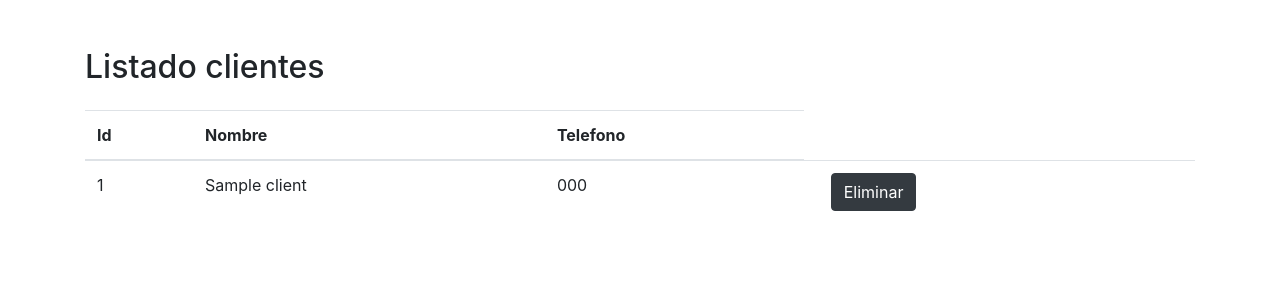
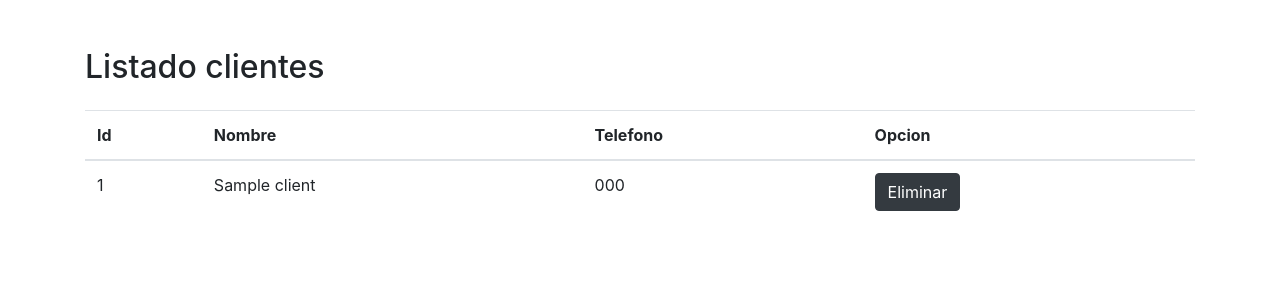
Before and after one commit to echeverriaalex/final-reparacion-celulares, a PHP site: template Views/client-list.php in a window 1280 px wide. Shown: the part 56-356 px from the top of the page. Run offline with PHP 8.4, Linux system fonts and the light colour scheme; the template is opened without the code that fills it: most values are stand-ins (such as "Sample title", 1, 10 or a date in 2020); some libraries are stand-ins or nearby versions.

Commit message:
arreglos visuales de codigo

```diff
--- a/Views/client-list.php
+++ b/Views/client-list.php
@@ -10,6 +10,7 @@
                          <th>Id</th>
                          <th>Nombre</th>
                          <th>Telefono</th>
+                         <th>Opcion</th>
                     </thead>
                     <tbody>
                          <?php
@@ -20,11 +21,13 @@
                                    <td> <?php echo $client->getNombre();?></td>
                                    <td> <?php echo $client->getTelefono();?></td>
                                    <td>
-                                        <form class="bg-light-alpha" action="<?php echo FRONT_ROOT ?>Client/Delete">
-                                             <div class="col-lg-2">
-                                                  <div class="form-group">
-                                                       <input name="id_client" value="<?php echo $client->getIdCliente();?>" hidden>
-                                                       <button type="submit" class="btn btn-dark ml-auto d-block">Eliminar</button>
+                                        <form action="<?php echo FRONT_ROOT ?>Client/Delete">
+                                             <div class="row">
+                                                  <div class="col-lg-2">
+                                                       <div class="form-group">
+                                                            <input name="id_client" value="<?php echo $client->getIdCliente();?>" hidden>
+                                                            <button type="submit" class="btn btn-dark ml-auto d-block">Eliminar</button>
+                                                       </div>
                                                   </div>
                                              </div>
                                         </form>
```
